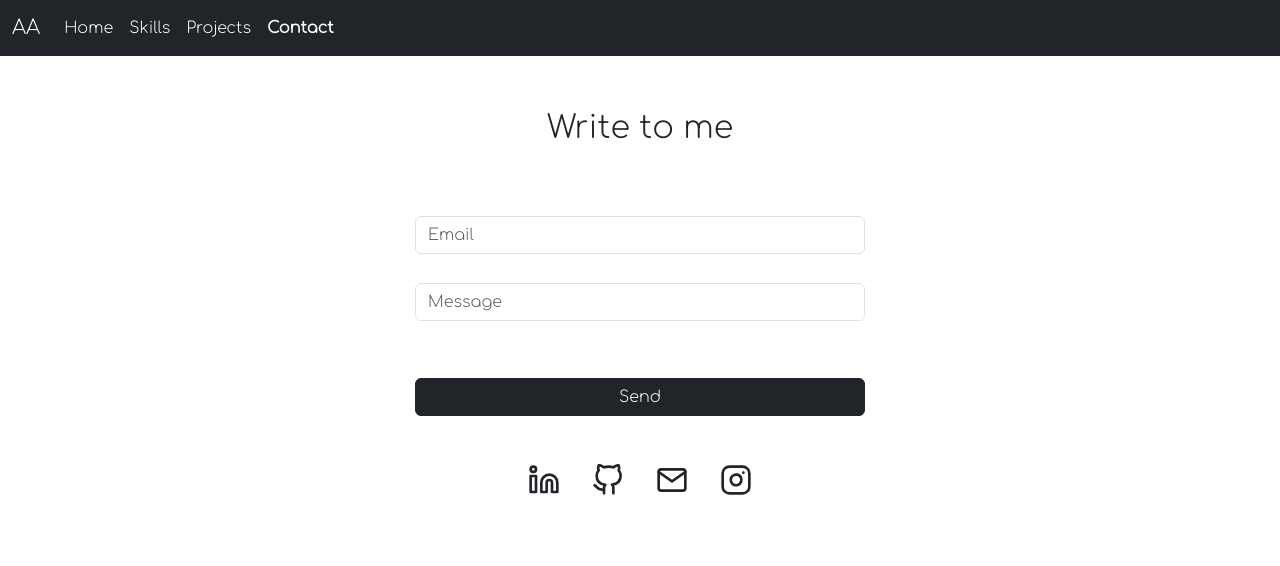
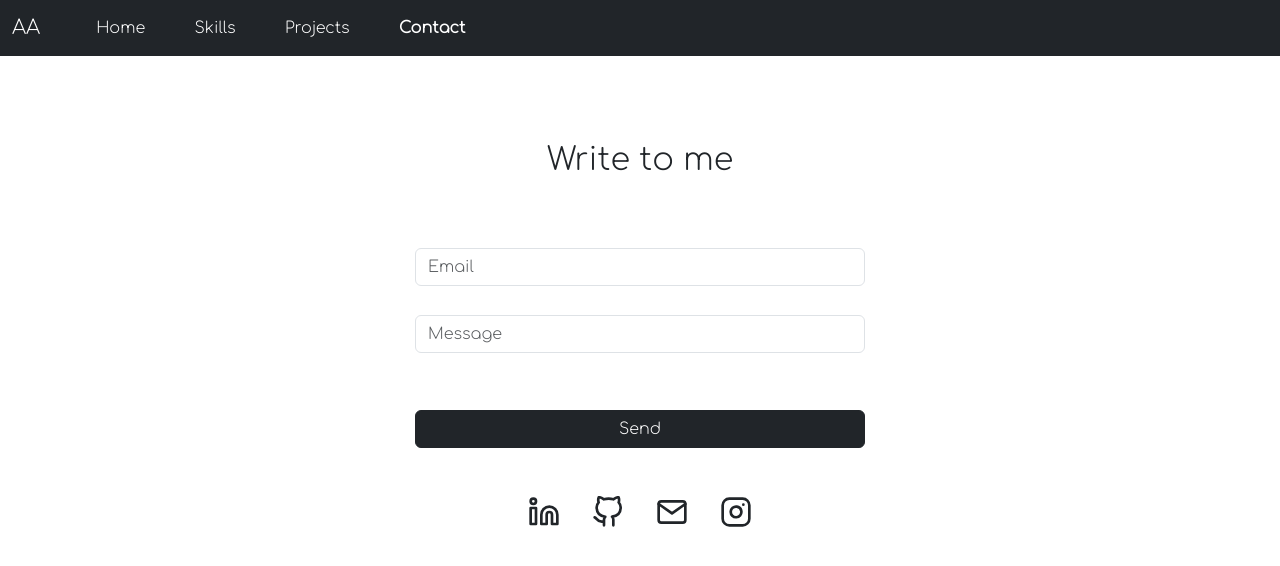
Before and after one commit to ameya699/ameya-awatade, a React (Create React App) app: page /contact in a window 1280 px wide. Shown: the top 566 px of the page. Built offline with nearby package versions, Linux system fonts and the light colour scheme; a web font is replaced by a local one.

Commit message:
Ui changes

```diff
--- a/src/App.css
+++ b/src/App.css
@@ -10,6 +10,11 @@
 
 .navbar svg{
   color: white;
+}
+
+.navbar-nav{
+  padding-left: 2rem;
+  column-gap: 2.6vw;
 }
 
 @keyframes fadeInUp {
@@ -56,6 +61,10 @@ font-weight:900;
 .skill-container{
   padding-top: 3rem;
 
+}
+
+.contact-container{
+  padding-top: 5rem;
 }
 
 .skill-heading{
@@ -299,5 +308,9 @@ border-radius: 50px;
     .skilllogos{
       font-size: 3rem;
     }
+    .navbar-nav{
+      padding-left: 0 !important;
+
+    }
 
 }
--- a/src/components/Contact.js
+++ b/src/components/Contact.js
@@ -30,7 +30,7 @@ const Contact = () => {
   return (
     <>
       <div className="fadeInUp-animation">
-        <div className="skill-container">
+        <div className="contact-container">
           <div className="skill-heading">Write to me</div>
            <div style={{display:"flex",justifyContent:"center",paddingTop:"4rem"}}>
             <form className="contact-form" onSubmit={handleformsubmit}>
```
Also changed, not shown: src/images/mylogo.png (added).
